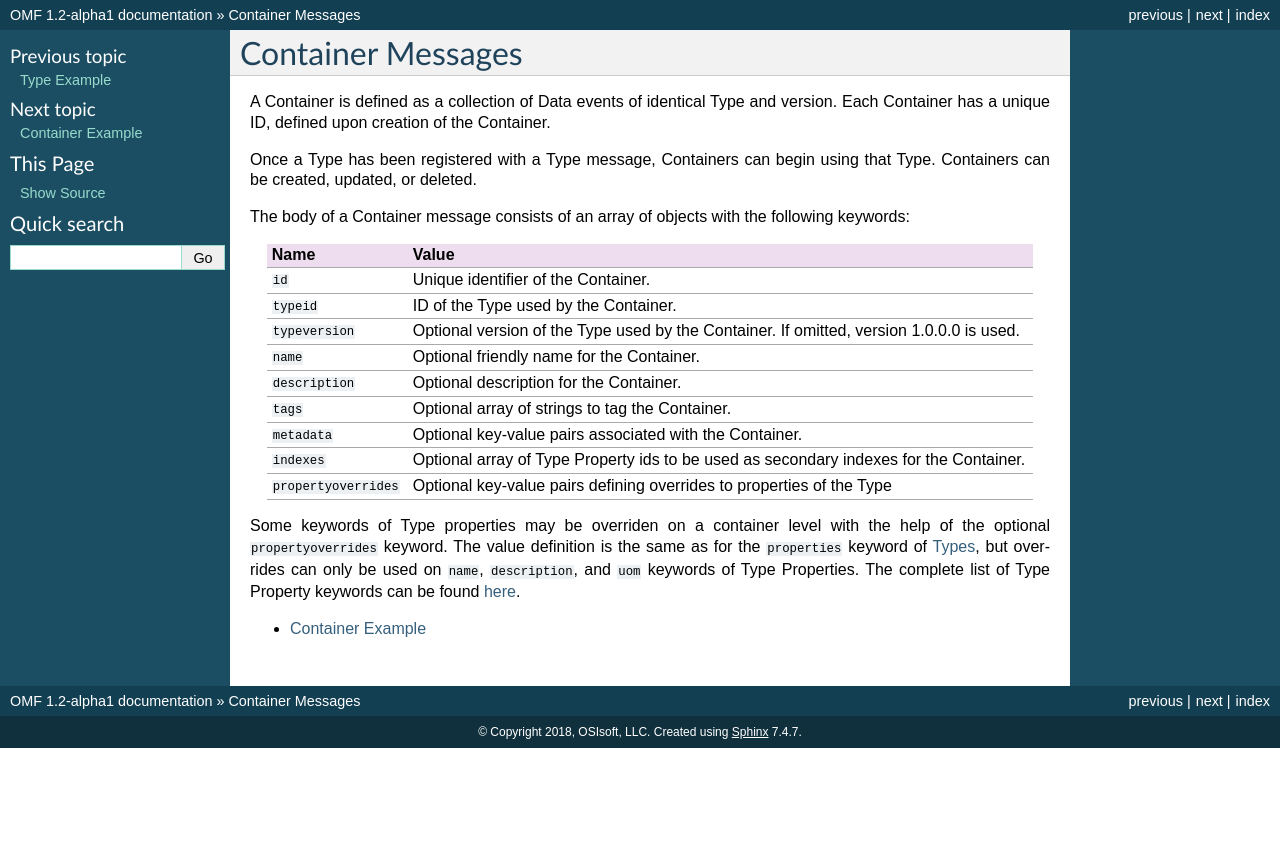
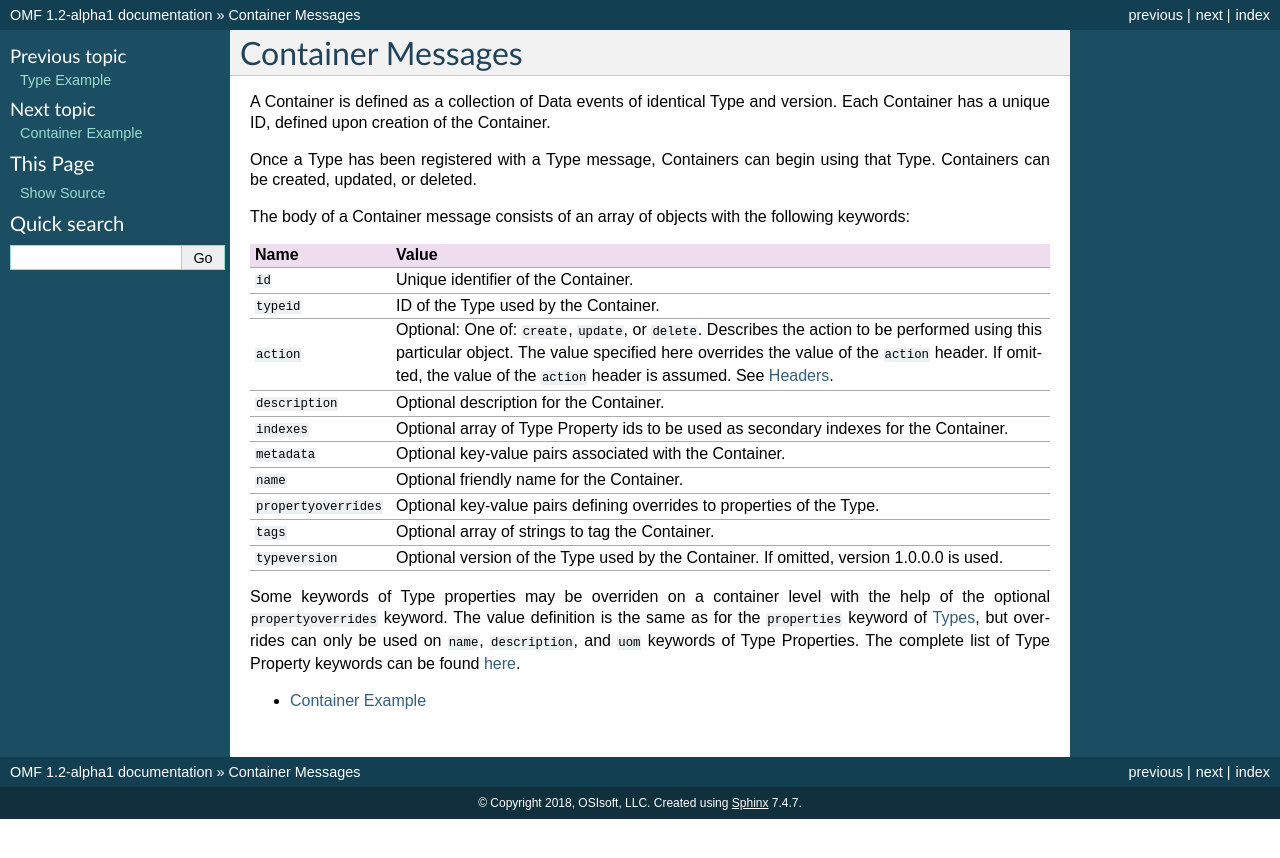
Before and after one commit to AVEVA/OMF-Docs, a Sphinx documentation site: the page built from docs/Container_Messages.rst, in a window 1280 px wide. Shown: the top 858 px of the page. Built offline with Sphinx 7.4.7, drawn with Linux system fonts in a browser that asks for light colours.

Commit message:
Add action override to container/data sections and sort alpha

```diff
--- a/docs/Container_Messages.rst
+++ b/docs/Container_Messages.rst
@@ -12,13 +12,14 @@ Name                   Value
 =====================  =================================================================================================
 ``id``                 Unique identifier of the Container.
 ``typeid``             ID of the Type used by the Container.
+``action``             Optional: One of: ``create``, ``update``, or ``delete``. Describes the action to be performed using this particular object. The value specified here overrides the value of the ``action`` header. If omitted, the value of the ``action`` header is assumed. See :doc:`Headers`.
+``description``        Optional description for the Container.
+``indexes``            Optional array of Type Property ids to be used as secondary indexes for the Container.
+``metadata``           Optional key-value pairs associated with the Container.
+``name`` 	           Optional friendly name for the Container.
+``propertyoverrides``  Optional key-value pairs defining overrides to properties of the Type.
+``tags``               Optional array of strings to tag the Container.
 ``typeversion``        Optional version of the Type used by the Container. If omitted, version 1.0.0.0 is used.
-``name`` 	           Optional friendly name for the Container.
-``description``        Optional description for the Container.
-``tags``               Optional array of strings to tag the Container.
-``metadata``           Optional key-value pairs associated with the Container.
-``indexes``            Optional array of Type Property ids to be used as secondary indexes for the Container.
-``propertyoverrides``  Optional key-value pairs defining overrides to properties of the Type
 =====================  =================================================================================================
 
 Some keywords of Type properties may be overriden on a container level with the help of the optional ``propertyoverrides`` keyword. The value definition is the same as for the ``properties`` keyword of :doc:`Types <Type_Messages>`, but overrides can only be used on ``name``, ``description``, and ``uom`` keywords of Type Properties. The complete list of Type Property keywords can be found :doc:`here <Type_Properties_and_Formats>`.
--- a/docs/Data_Messages.rst
+++ b/docs/Data_Messages.rst
@@ -6,10 +6,11 @@ Data messages can span multiple Types and Containers. The body of a Data message
 =============== =================================================================================================
 Name            Value
 =============== =================================================================================================
+``values`` 	    An array of objects conforming to the type.
+``action``      Optional: One of: ``create``, ``update``, or ``delete``. Describes the action to be performed using this particular object. The value specified here overrides the value of the ``action`` header. If omitted, the value of the ``action`` header is assumed. See :doc:`Headers`.
+``containerid`` Optional ID of the container. If omitted, type is expected.
 ``typeid``      Optional ID of the type. If omitted, container is expected.
-``containerid`` Optional ID of the container. If omitted, type is expected.
 ``typeversion`` Optional version of the Type, if one is specified. If omitted, version 1.0.0.0 is assumed.
-``values`` 	    An array of objects conforming to the type.
 =============== =================================================================================================
 
 For each object, either ``typeid`` or ``containerid`` must be specified. If ``containerid`` is specified, the values must conform to the Type with which the Container is associated. If ``typeid`` is specified, the values must conform to that Type.
```
Also changed, not shown: docs/Type_Messages.rst (+8 -8 lines).
